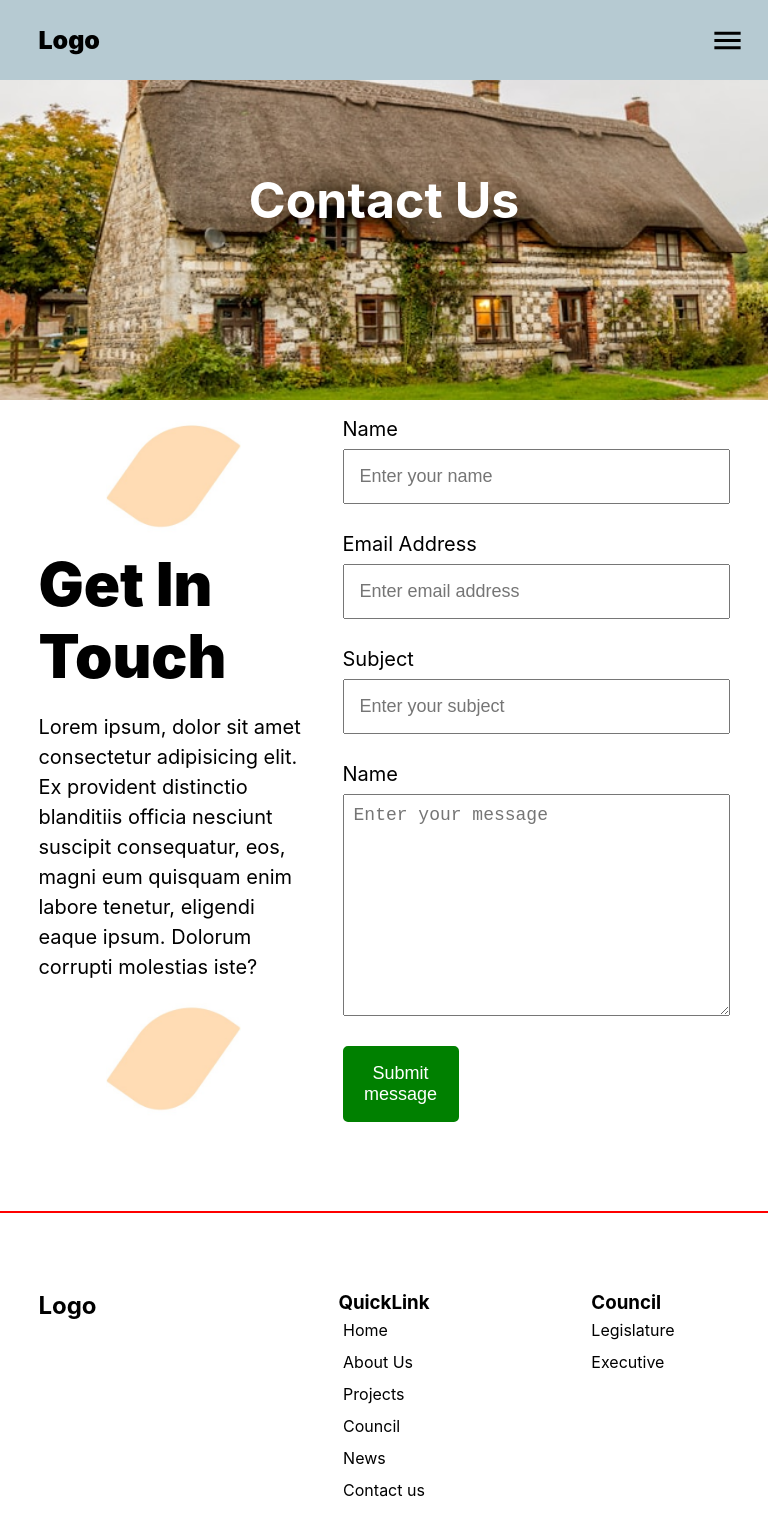
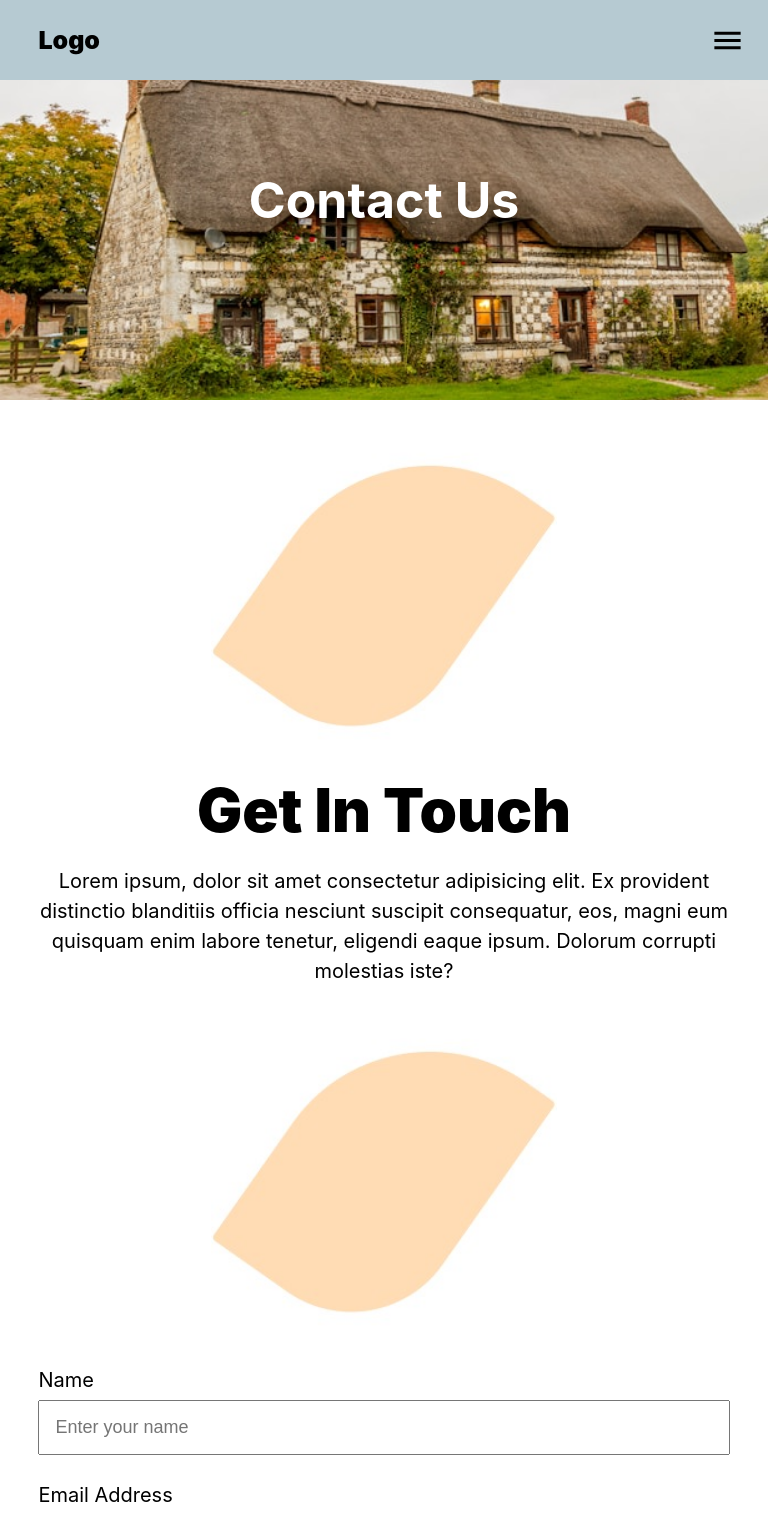
Before and after one commit to Harvoxx-hub/lga_website, a React (Create React App) app in the folder frontend/: page /contact in a window 768 px wide. Shown: the top 1513 px of the page. Built offline with nearby package versions, Linux system fonts and the light colour scheme.

Commit message:
added media querry for contact.jsx for screen sizes 300px to 834px

```diff
--- a/frontend/src/pages/contact/contact.css
+++ b/frontend/src/pages/contact/contact.css
@@ -20,10 +20,9 @@
     display: flex;
     align-items: center;
     justify-content: center;
-    flex-direction: column;
+    /* flex-direction: column; */
     background-color: white;
     position: relative;
-    /* top: -10vh; */
     padding-bottom: 40px;
 }
 
@@ -111,3 +110,75 @@
     width: 30%;
     font-size: 18px;
 }
+
+
+
+@media screen  and (max-width: 480px) {
+    .contact-content .contact-row {
+        flex-direction: column;
+    }
+
+    .contact-content .contact-row .touch {
+        width: 100%;
+        text-align: center;
+    }
+
+    .contact-content .contact-row .contact-form {
+        width: 100%;
+    }
+
+    .contact-content .contact-row .contact-form button {
+        width: 50%;
+        font-size: 16px;
+        padding: unset;
+        padding: 15px 0;
+    }
+}
+
+
+
+@media screen  and (max-width: 768px) and (min-width: 481px) {
+    .contact-content .contact-row {
+        flex-direction: column;
+    }
+
+    .contact-content .contact-row .touch {
+        width: 100%;
+        text-align: center;
+    }
+
+    .contact-content .contact-row .contact-form {
+        width: 100%;
+    }
+
+    .contact-content .contact-row .contact-form button {
+        width: 34%;
+        font-size: 17px;
+        padding: unset;
+        padding: 15px 0;
+    }
+}
+
+
+
+@media screen  and (max-width: 834px) and (min-width: 769px) {
+    .contact-content .contact-row {
+        flex-direction: column;
+    }
+
+    .contact-content .contact-row .touch {
+        width: 100%;
+        text-align: center;
+    }
+
+    .contact-content .contact-row .contact-form {
+        width: 100%;
+    }
+
+    .contact-content .contact-row .contact-form button {
+        width: 25%;
+        font-size: 18px;
+        padding: unset;
+        padding: 15px 0;
+    }
+}
```
